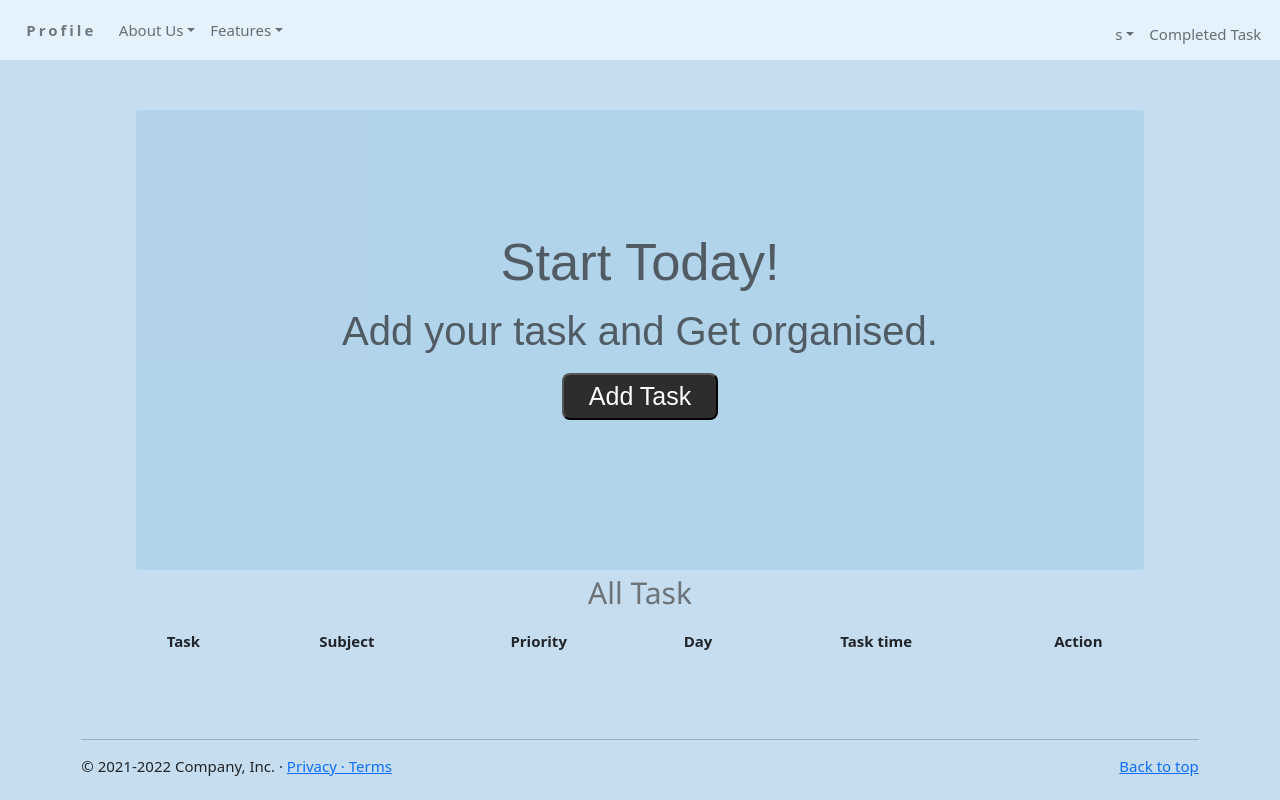
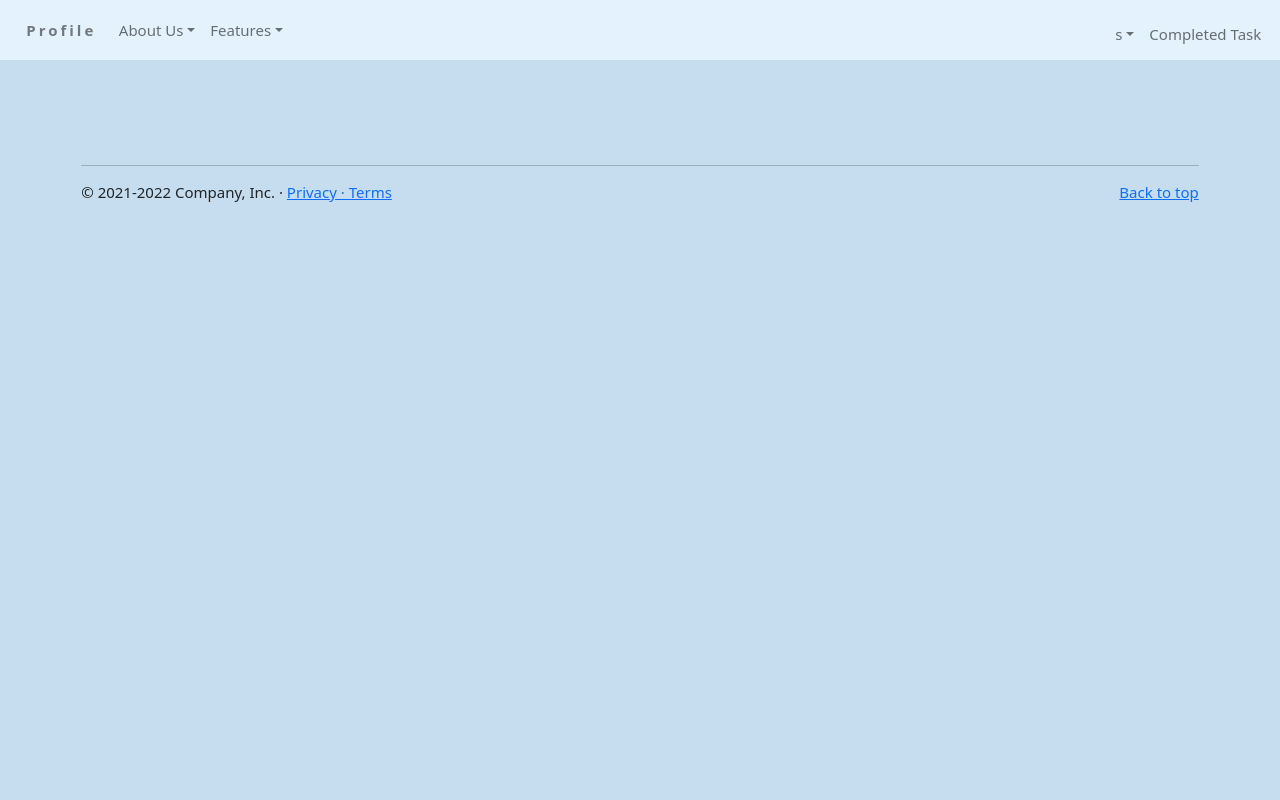
Before and after one commit to juberiya1ajaz/Planner, a Flask app: page / in a window 1280 px wide. Run offline with Flask 2, Linux system fonts and the light colour scheme; a user stored in the database is signed in; lists and menus that the app fills with data are empty; some libraries are stand-ins or nearby versions.

Commit message:
first commit

```diff
--- a/templates/index.html
+++ b/templates/index.html
@@ -4,55 +4,6 @@ Home
 {% endblock %}
 {% block main %}
 {% if session.user_id %}
-<div class="w3-container  w3-animate-fading">
-        <div class="jumbotron  rounded">
-                <div id="div_index">
-                        <h1 class="display-4">Start Today!</h1>
-                        Add your task and Get organised.
-                        <br>
-                        <a href="/task"><button type="button" class="b2">Add Task</button></a>
-                </div>
-
-        </div>
-    </div>
-    <div class="section">
-
-        <h2>All Task</h2>
-        <table>
-                <thead>
-                        <tr>
-
-                                <th>Task</th>
-                                <th>Subject</th>
-                                <th>Priority</th>
-                                <th>Day</th>
-                                <th>Task time</th>
-                                <th>Action</th>
-                        </tr>
-                </thead>
-                <tbody>
-                        <!-- TODO: Loop through the database entries to display them in this table -->
-                        {% for task in task %}
-                        <tr>
-
-                                <td>{{task.task}}</td>
-                                <td>{{task.subject}}</td>
-                                <td>{{task.priority}}</td>
-                                <td>{{task.day}}</td>
-                                <td>{{task.date}}/{{task.month}}</td>
-
-                                <td>
-                                        <a href="#" class="btn1">Update</a>
-                                        <a href="/complete" class="btn1">complete</a>
-                                        <a href="/delete/{{ task.task }}" class="btn2"
-                                                onclick="return confirm('Are You Sure For Delete?')">Delete</a>
-                                </td>
-                        </tr>
-                        {% endfor %}
-                </tbody>
-        </table>
-    </div>
-
 
 {% else %}
 <div>
```
